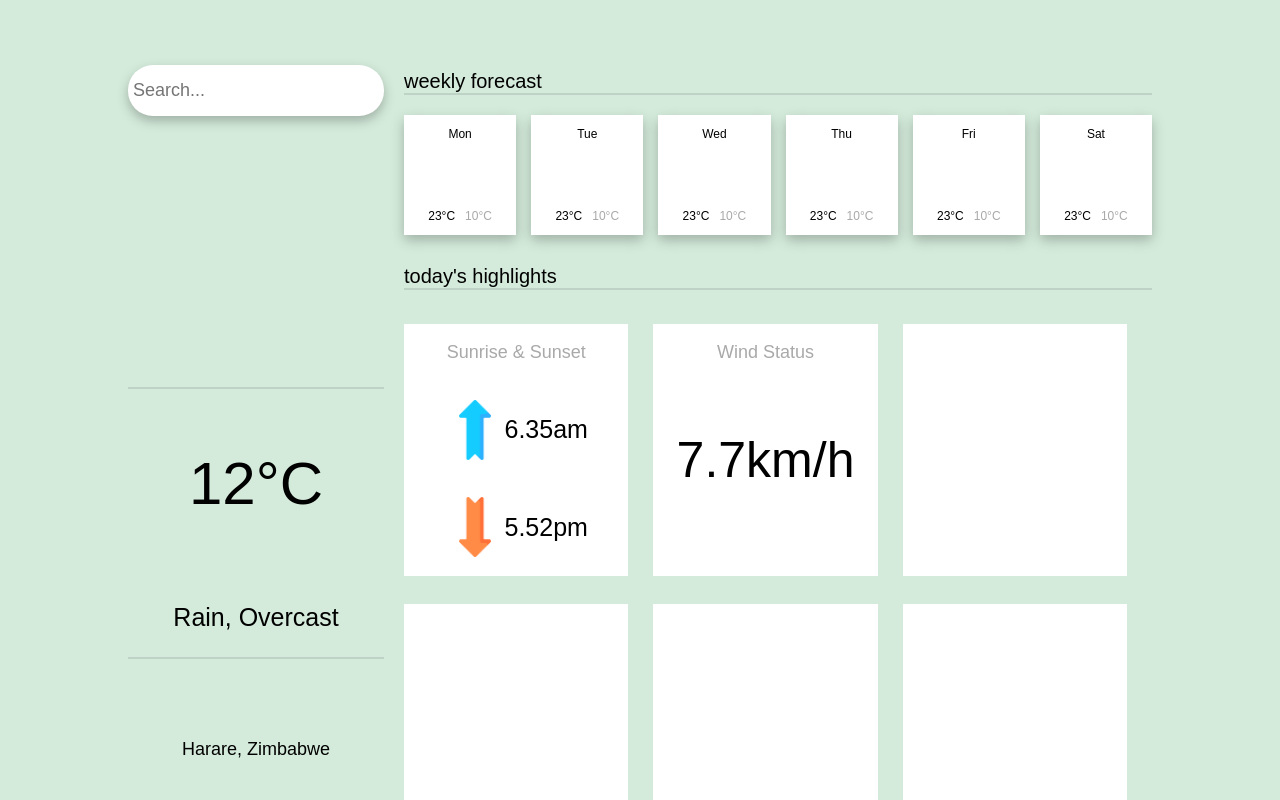
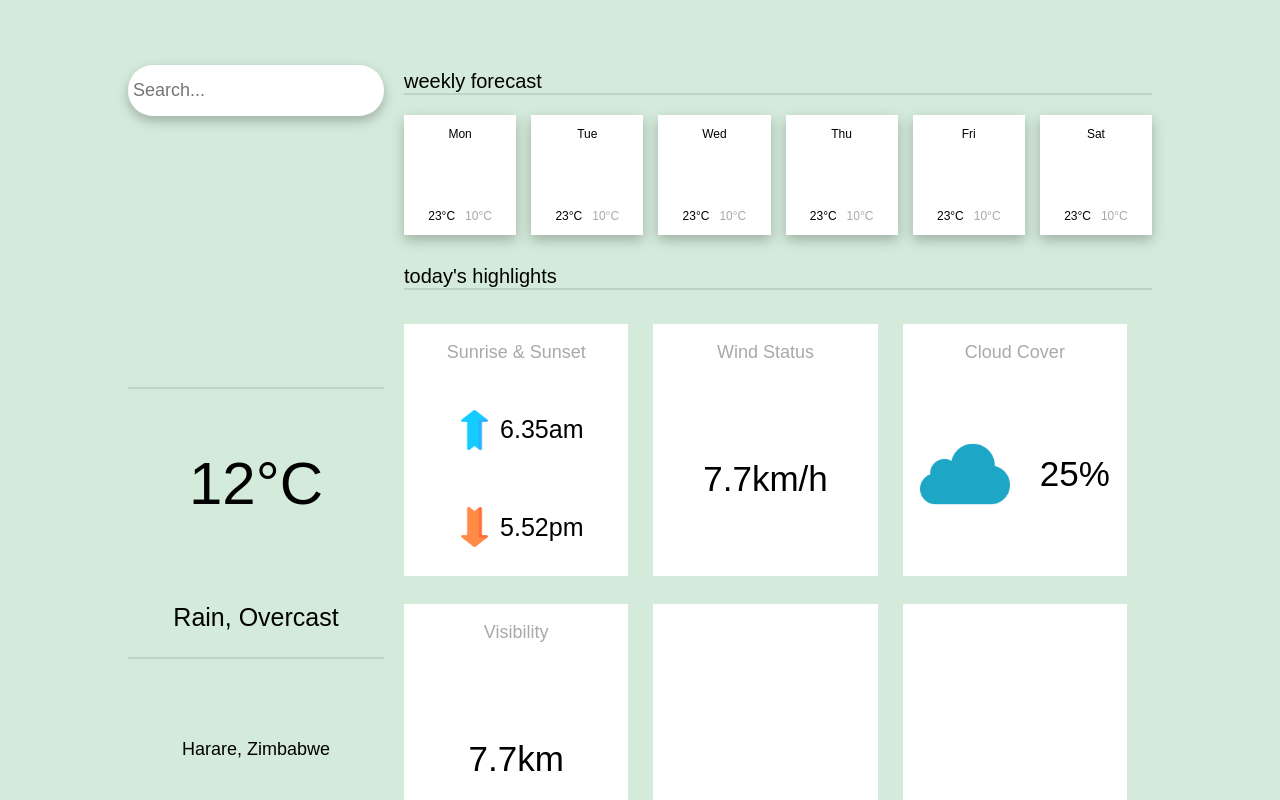
Before and after one commit to Simba-Ndewere/weather-app, a website built with webpack: page src/index.html in a window 1280 px wide. Built offline with nearby package versions, Linux system fonts and the light colour scheme; no server answers.

Commit message:
add wind cover from weather json to today highlights

```diff
--- a/src/Weather.js
+++ b/src/Weather.js
@@ -1,5 +1,5 @@
 class Weather {
-    constructor(temperature, address, iconDescription, days, minmax, dayIcons, sunrise, sunset, wind) {
+    constructor(temperature, address, iconDescription, days, minmax, dayIcons, sunrise, sunset, wind, cloudCover) {
         this._temperature = temperature;
         this._address = address;
         this._iconDescription = iconDescription;
@@ -9,6 +9,7 @@ class Weather {
         this._sunrise = sunrise;
         this._sunset = sunset;
         this.wind = wind;
+        this._cloudCover = cloudCover;
     }
 
     get temperature() {
@@ -90,6 +91,14 @@ class Weather {
     set wind(wind) {
         this._wind = wind;
     }
+
+    get cloudCover() {
+        return this._cloudCover;
+    }
+
+    set cloudCover(cloudCover) {
+        this._cloudCover = cloudCover;
+    }
 }
 
 export default Weather;
--- a/src/api.js
+++ b/src/api.js
@@ -17,7 +17,8 @@ class API {
 
         const weather = new Weather(weatherJson.currentConditions.temp,
             weatherJson.resolvedAddress, weatherJson.currentConditions.icon, datesArray, minmax, dayIcons,
-            weatherJson.currentConditions.sunrise, weatherJson.currentConditions.sunset, weatherJson.currentConditions.windspeed);
+            weatherJson.currentConditions.sunrise, weatherJson.currentConditions.sunset, weatherJson.currentConditions.windspeed,
+        weatherJson.currentConditions.cloudcover);
         return weather;
     }
 
--- a/src/dom.js
+++ b/src/dom.js
@@ -73,11 +73,12 @@ class Dom {
         const sunrise = document.querySelector(".sunrise-time");
         const sunset = document.querySelector(".sunset-time");
         const windspeed = document.querySelector(".wind");
+        const cloudcover = document.querySelector(".percentage-cloud-cover");
 
         sunrise.textContent = weather.sunrise.toString().substring(0, 5);
         sunset.textContent = weather.sunset.toString().substring(0, 5);
         windspeed.textContent = weather.wind + "km/h"
-
+        cloudcover.textContent = weather.cloudCover + "%";
 
     }
 }
--- a/src/index.css
+++ b/src/index.css
@@ -188,19 +188,40 @@ body {
 }
 
 .highlights1,
-.highlights2 {
+.highlights2,
+.highlights3,
+.highlights4{
     display: flex;
     align-items: center;
     flex-direction: column;
 }
 
+.highlights4 img {
+    width: 90px;
+    height: 90px;
+}
+
 .highlights1 img {
     width: 60px;
-    height: 60px;
+    height: 40px;
+}
+
+.cloud-percentage {
+    display: flex;
+    flex: 1;
+    justify-content: center;
+    align-items: center;
+    margin-top: 20px;
+    font-size: 35px;
+    gap: 30px;
+    width: 100%;
+    margin-bottom: 30px;
 }
 
 .sunrise-sunset,
-.wind-status {
+.wind-status,
+.visibility,
+.cloud-cover {
     font-size: 18px;
     color: #A9A9A9;
 }
@@ -225,11 +246,12 @@ body {
     font-size: 25px;
 }
 
-.wind {
-    font-size: 50px;
+.wind,
+.visibility-value {
+    font-size: 35px;
     flex: 2;
     display: flex;
-    align-items: flex-start;
+    align-items: center;
     justify-content: center;
     width: 100%;
 }
--- a/src/index.html
+++ b/src/index.html
@@ -104,8 +104,17 @@
                         <p class="wind-status">Wind Status</p>
                         <p class="wind">7.7km/h</p>
                     </div>
-                    <div class="highlights3"></div>
-                    <div class="highlights4"></div>
+                    <div class="highlights4">
+                        <p class="cloud-cover">Cloud Cover</p>
+                        <div class="cloud-percentage">
+                            <img src="./images/cloud-cover.png" alt="cloud cover icon">
+                            <p class="percentage-cloud-cover">25%</p>
+                        </div>
+                    </div>
+                    <div class="highlights3">
+                        <p class="visibility">Visibility</p>
+                        <p class="visibility-value">7.7km</p>
+                    </div>
                     <div class="highlights5"></div>
                     <div class="highlights6"></div>
                 </div>
```
Also changed, not shown: src/images/cloud-cover.png (added).
